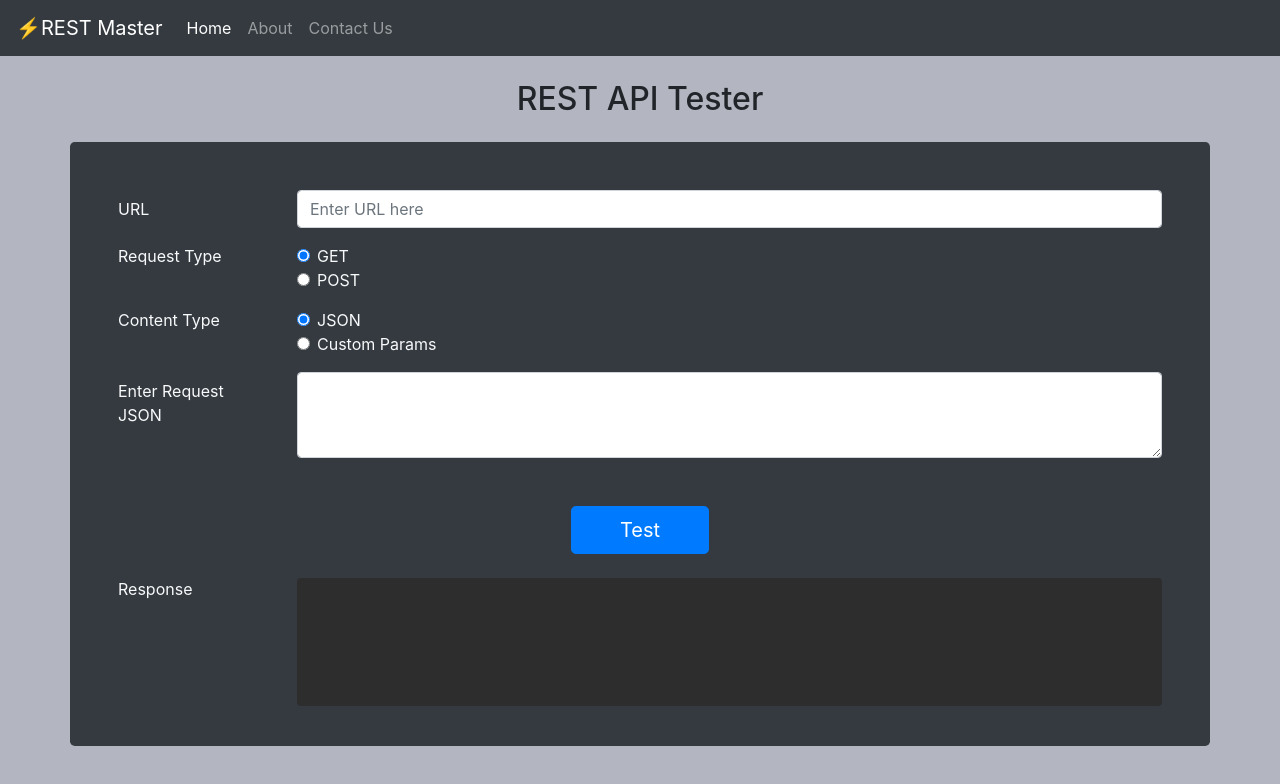
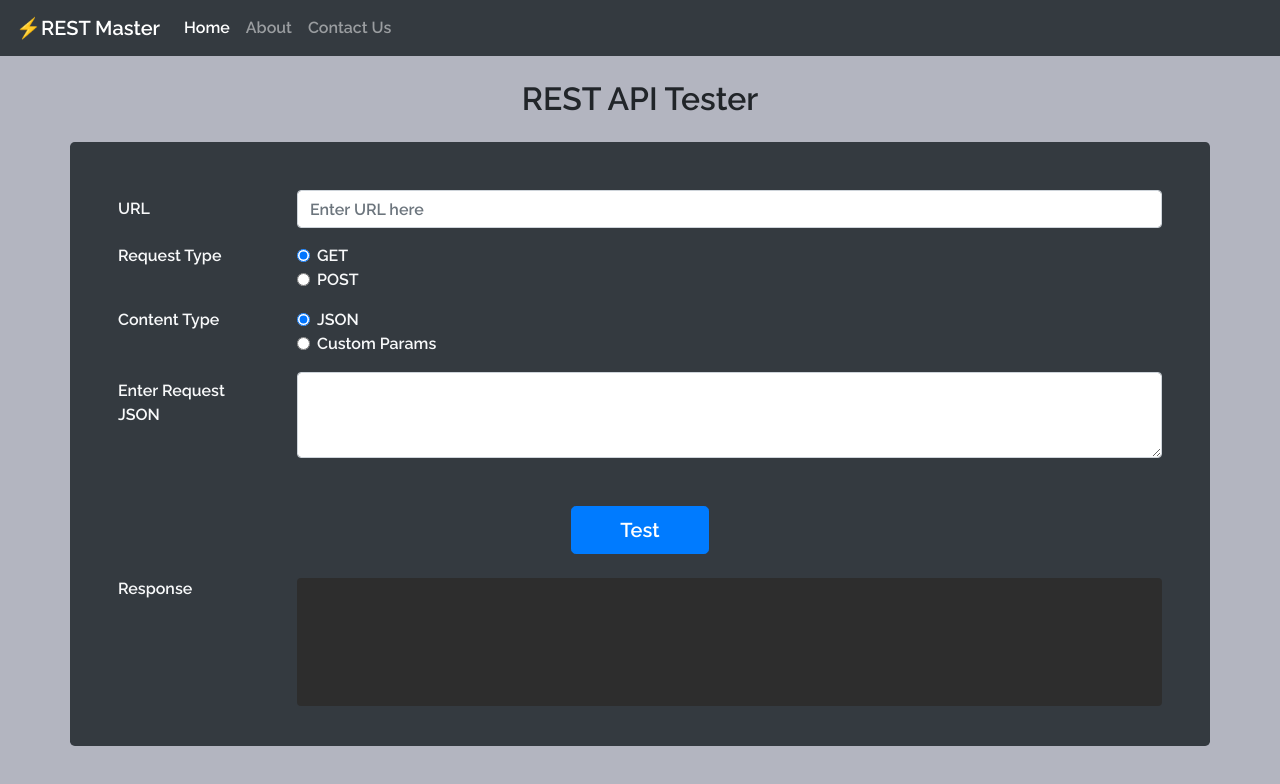
Before and after one commit to SubhajitBar/RestMaster, a plain HTML site: page index.html in a window 1280 px wide. Drawn offline with nearby package versions, Linux system fonts and the light colour scheme.

Commit message:
Add Font Family

```diff
--- a/index.html
+++ b/index.html
@@ -6,9 +6,12 @@
     <meta name="viewport" content="width=device-width, initial-scale=1.0">
     <title>⚡REST Master </title>
     <link rel="stylesheet" href="https://cdn.jsdelivr.net/npm/bootstrap@4.6.2/dist/css/bootstrap.min.css" integrity="sha384-xOolHFLEh07PJGoPkLv1IbcEPTNtaed2xpHsD9ESMhqIYd0nLMwNLD69Npy4HI+N" crossorigin="anonymous">
+    <link rel="preconnect" href="https://fonts.googleapis.com">
+    <link rel="preconnect" href="https://fonts.gstatic.com" crossorigin>
+    <link href="https://fonts.googleapis.com/css2?family=Raleway:ital,wght@0,600;0,700;1,600&display=swap" rel="stylesheet">
     <link rel="stylesheet" href="./prism.css">
 </head>
-<body class="" style="background-color: rgb(179, 181, 192); height: 115vh;">
+<body class="" style="background-color: rgb(179, 181, 192); height: 115vh; font-family: 'Raleway', sans-serif;">
 
 
     <!-- Navbar -->
```
